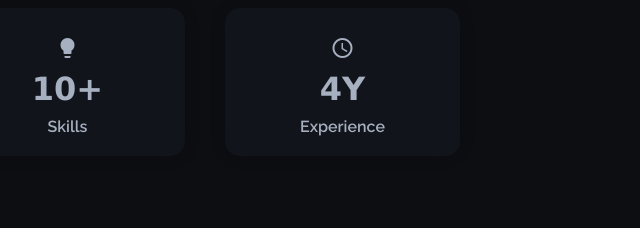
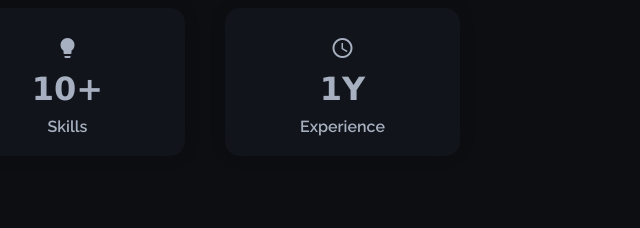
Before and after one commit to Deuxide/Webiste, a website with bundled scripts: page req.html in a window 1280 px wide. Shown: the part 188-416 px from the top of the page, 640-1280 px from the left. Built offline with nearby package versions, Linux system fonts and the light colour scheme; no server answers.

Commit message:
Initial commit with project structure and assets

```diff
--- a/req.html
+++ b/req.html
@@ -119,7 +119,7 @@
                 <span class="material-icons">
                     schedule
                 </span>
-                <h1>4Y</h1>
+                <h1>1Y</h1>
                 <p>Experience</p>
             </div>
             <div id="ahcstuff">
```
